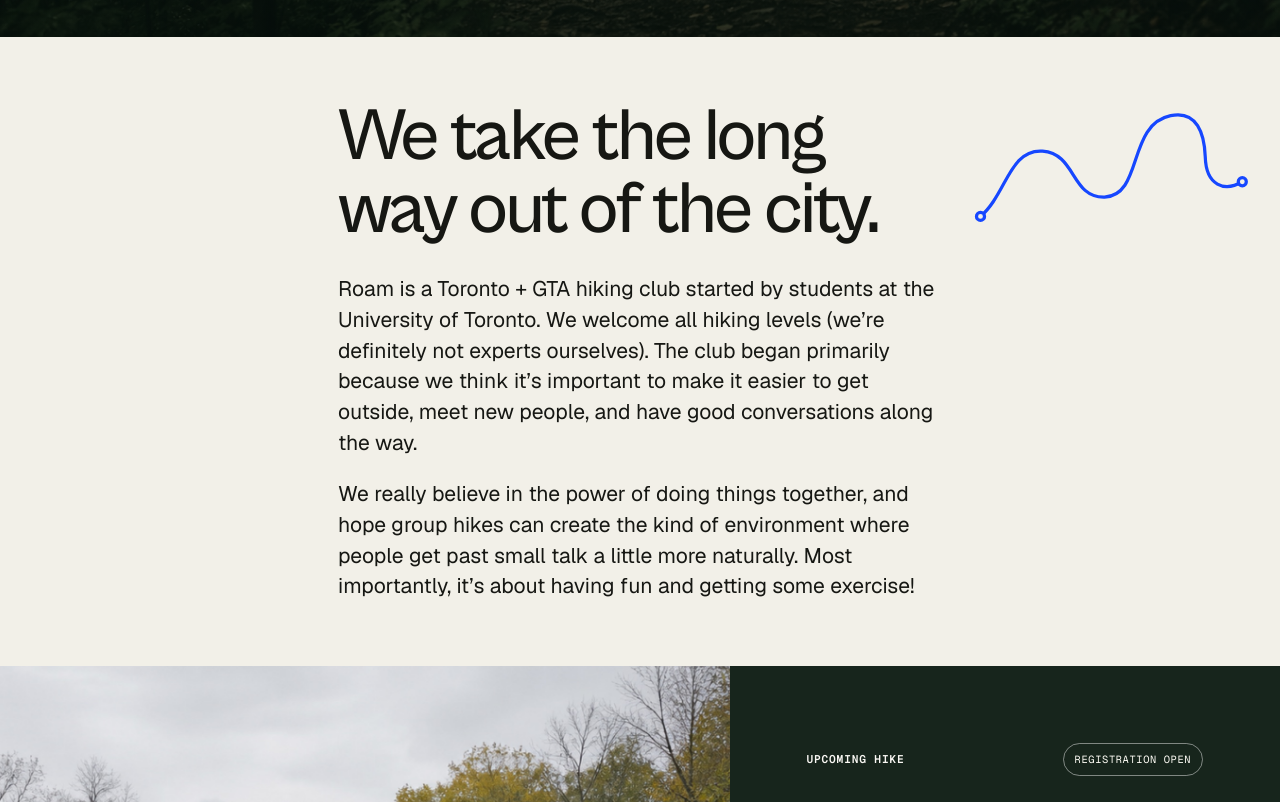
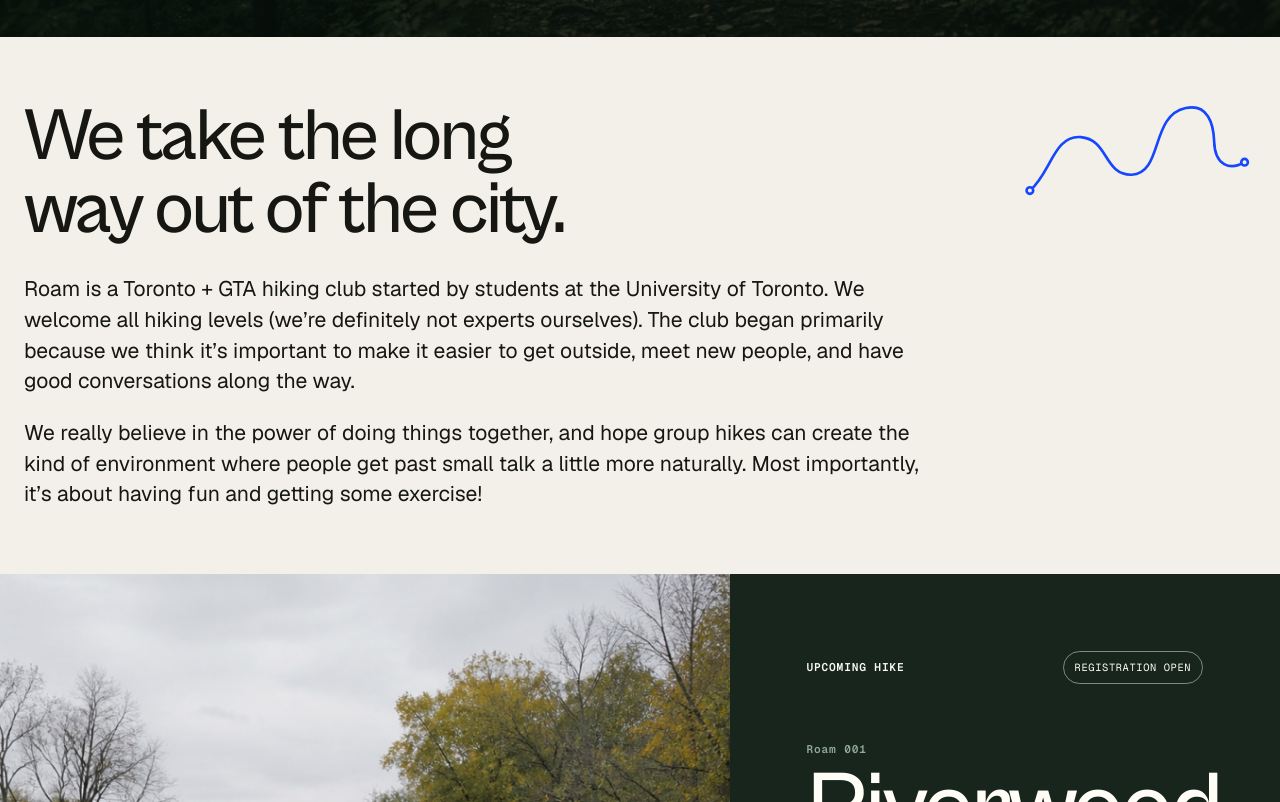
Before and after one commit to richelkim/Roam, a Next.js app: page / in a window 1280 px wide. Shown: the part 763-1565 px from the top of the page. Built offline with nearby package versions, Linux system fonts and the light colour scheme; no server answers.

Commit message:
style: widen homepage intro copy

```diff
--- a/app/global.css
+++ b/app/global.css
@@ -143,7 +143,7 @@
 
 .intro { align-items: start; padding-block: clamp(64px, 5vw, 88px); }
 .section-kicker { grid-column: 1 / span 3; margin: 14px 0 0; }
-.intro-copy { grid-column: 4 / span 6; }
+.intro-copy { grid-column: 1 / span 9; max-width: 1120px; }
 .intro-copy h2, .section-heading h2, .story-copy h2, .route-copy h2, .logistics h2, .detail-join h2, .split-copy h2 {
   margin: 0 0 28px;
   font-family: var(--display);
@@ -153,9 +153,9 @@
   line-height: .98;
   text-wrap: balance;
 }
-.intro-copy > p { margin: 0; max-width: 650px; font-size: clamp(1.12rem, 1.65vw, 1.55rem); line-height: 1.45; }
+.intro-copy > p { margin: 0; max-width: 1000px; font-size: clamp(1.12rem, 1.65vw, 1.55rem); line-height: 1.45; }
 .intro-copy > p + p { margin-top: 1em; }
-.intro-route { grid-column: 10 / span 3; width: 100%; margin-top: -28px; }
+.intro-route { grid-column: 10 / span 3; width: 82%; margin: -28px 0 0 auto; }
 .route-mark { fill: none; stroke: var(--blue); stroke-width: 4; overflow: visible; }
 .route-mark circle { fill: var(--paper); stroke-width: 4; }
 .route-mark path { stroke-dasharray: 520; animation: draw-route 1.8s cubic-bezier(.16,1,.3,1) both; }
```
